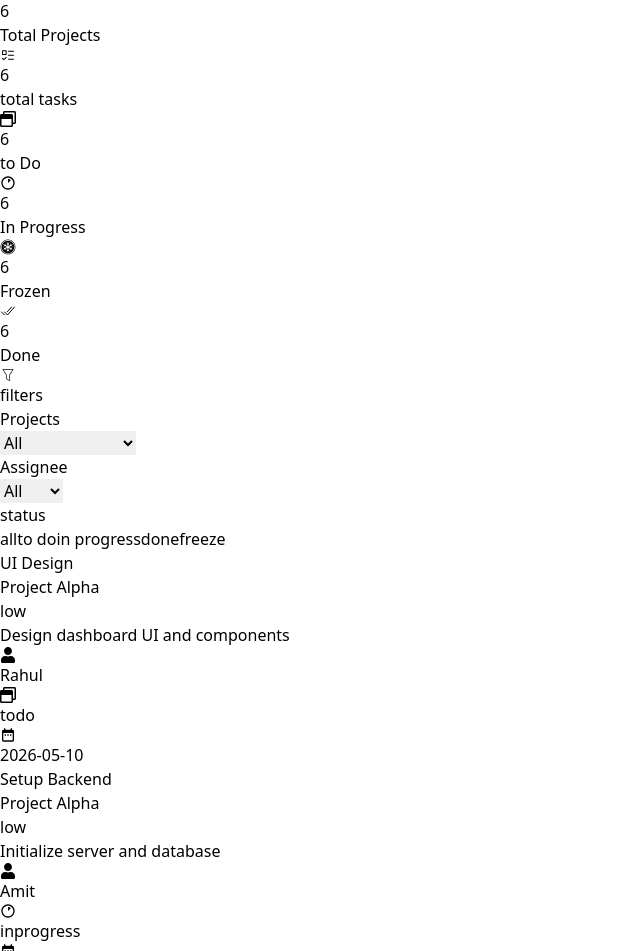
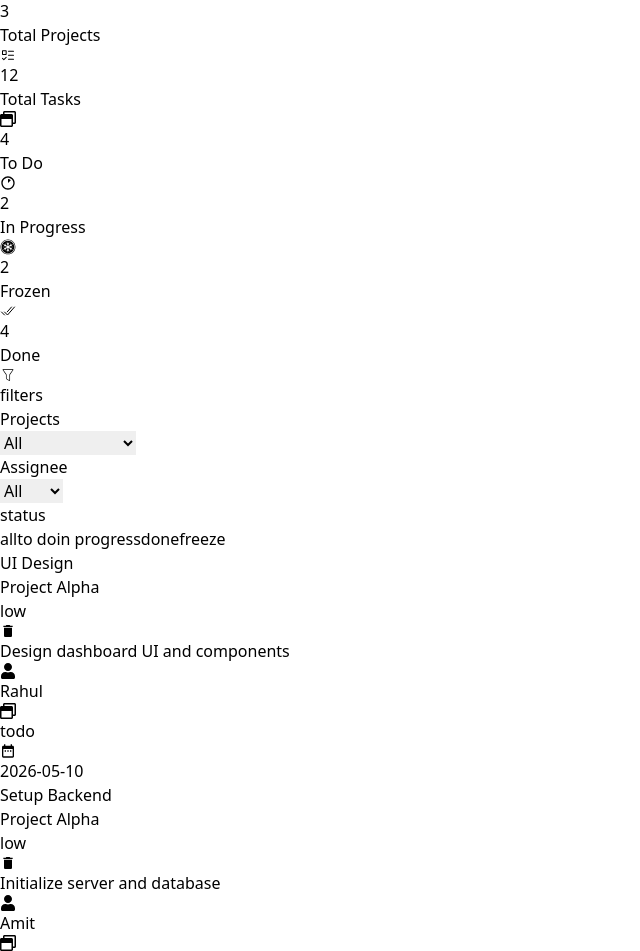
Before and after one commit to cseabhisheks/TTM, a React app in the folder frontend/: page / in a window 1280 px wide. Shown: the part 81-1032 px from the top of the page, without its empty margins (0-640 px from the left). Built offline with nearby package versions, Linux system fonts and the light colour scheme; the HTML template or start-up script is replaced by a standard one.

Commit message:
centralized data is made

```diff
--- a/frontend/src/App.jsx
+++ b/frontend/src/App.jsx
@@ -1,8 +1,12 @@
 import TaskStatCardContainer from "./layout/TaskStatCardContainer"
 import FilterCardContainer from "./layout/FilterCardContainer"
+import TaskProvider from "./context/TaskContext"
 export default function App() {
   return (<>
-    <TaskStatCardContainer />
-    <FilterCardContainer />
+    <TaskProvider>
+      <TaskStatCardContainer />
+      <FilterCardContainer />
+    </TaskProvider>
+
   </>)
 }
--- a/frontend/src/components/FilterCard.jsx
+++ b/frontend/src/components/FilterCard.jsx
@@ -7,6 +7,7 @@ import { IoCheckmarkDone } from "react-icons/io5";
 import { IoIosPeople } from "react-icons/io";
 import { GoProjectRoadmap } from "react-icons/go";
 import { MdDateRange } from "react-icons/md";
+import { MdDelete } from "react-icons/md";
 export default function FilterCard({ filteredTask, taskData }) {
     const priorityColor = {
         low: "bg-green-100",
@@ -26,16 +27,21 @@ export default function FilterCard({ filteredTask, taskData }) {
         done: "bg-green-500 text-white",
     };
     return (<>
-        <div className="mt-5 p-4 rounded-xl text-sm grid grid-cols-3 gap-5">
-            {filteredTask.map((task) => {
+        <div className="mt-5 p-4 rounded-xl text-sm grid md:grid-cols-3 gap-5">
+            {filteredTask.length === 0 ? (
+                <div className="col-span-full text-center text-gray-500 py-10">
+                    No tasks found 🥲
+                </div>
+            ) : filteredTask.map((task) => {
                 const StatusIcon = taskStatus[task.status];
                 return (
                     <div key={task.id} className="border p-4 rounded-xl mb-5  ">
                         <div className="mb-2">
-                            <div className="flex gap-5">
+                            <div className="flex gap-5 items-center">
                                 <div className="font-bold">{task.title}</div>
                                 <div>{taskData.projects.find(p => p.id === task.projectId)?.name}</div>
                                 <div className={`border rounded-xl px-4 ${priorityColor[task.priority]}`} >{task.priority}</div>
+                                <MdDelete className="text-red-500 rounded-[100%] hover:text-white hover:bg-gray-500 text-xl ml-auto cursor-pointer" />
                             </div>
                             <p>{task.description}</p>
                         </div>
--- /dev/null
+++ b/frontend/src/context/TaskContext.jsx
@@ -0,0 +1,157 @@
+import { createContext, useContext, useState, useEffect } from "react"
+
+const TaskContext = createContext();
+export const useTasks = () => useContext(TaskContext)
+
+export default function TaskProvider({ children }) {
+    // actual data
+    const data = {
+        projects: [
+            { id: 1, name: "Project Alpha" },
+            { id: 2, name: "Project Beta" },
+            { id: 3, name: "Project Gamma" }
+        ],
+
+        assignees: [
+            { id: 1, name: "Rahul" },
+            { id: 2, name: "Amit" },
+            { id: 3, name: "Priya" }
+        ],
+
+        tasks: [
+            // Project Alpha
+            {
+                id: 1,
+                title: "UI Design",
+                description: "Design dashboard UI and components",
+                projectId: 1,
+                assignee: "Rahul",
+                priority: 'low',
+                status: "todo",
+                deadline: "2026-05-10"
+            },
+            {
+                id: 2,
+                title: "Setup Backend",
+                description: "Initialize server and database",
+                projectId: 1,
+                assignee: "Amit",
+                priority: 'low',
+                status: "todo",
+                deadline: "2026-05-12"
+            },
+            {
+                id: 3,
+                title: "Testing",
+                description: "Perform unit and integration testing",
+                projectId: 1,
+                assignee: "Priya",
+                priority: 'low',
+                status: "done",
+                deadline: "2026-05-08"
+            },
+            {
+                id: 4,
+                title: "Deploy",
+                description: "Deploy app to production",
+                projectId: 1,
+                assignee: "Rahul",
+                status: "done",
+                priority: 'low',
+                deadline: "2026-05-15"
+            },
+
+            // Project Beta
+            {
+                id: 5,
+                title: "Landing Page",
+                description: "Create responsive landing page",
+                projectId: 2,
+                assignee: "Amit",
+                status: "todo",
+                priority: 'low',
+                deadline: "2026-05-11"
+            },
+            {
+                id: 6,
+                title: "Auth system",
+                description: "Implement login & signup",
+                projectId: 2,
+                assignee: "Rahul",
+                priority: 'low',
+                status: "inprogress",
+                deadline: "2026-05-14"
+            },
+            {
+                id: 7,
+                title: "Bug Fixing",
+                description: "Resolve reported issues",
+                projectId: 2,
+                assignee: "Priya",
+                status: "done",
+                priority: 'low',
+                deadline: "2026-05-09"
+            },
+            {
+                id: 8,
+                title: "Client Review",
+                description: "Prepare demo for client",
+                projectId: 2,
+                assignee: "Amit",
+                status: "freeze",
+                priority: 'low',
+                deadline: "2026-05-18"
+            },
+
+            // Project Gamma
+            {
+                id: 9,
+                title: "Database Design",
+                description: "Design schema and relations",
+                projectId: 3,
+                assignee: "Priya",
+                status: "todo",
+                priority: 'low',
+                deadline: "2026-05-13"
+            },
+            {
+                id: 10,
+                title: "API Development",
+                description: "Build REST APIs",
+                projectId: 3,
+                assignee: "Rahul",
+                status: "inprogress",
+                deadline: "2026-05-16",
+                priority: 'low',
+            },
+            {
+                id: 11,
+                title: "Optimization",
+                description: "Improve performance",
+                projectId: 3,
+                assignee: "Amit",
+                status: "done",
+                priority: 'low',
+                deadline: "2026-05-07"
+            },
+            {
+                id: 12,
+                title: "Final Testing",
+                description: "Final QA before release",
+                projectId: 3,
+                assignee: "Priya",
+                status: "freeze",
+                priority: 'high',
+                deadline: "2026-05-20"
+            }
+        ]
+    };
+
+    const [taskData, setTaskData] = useState(data);
+    return (<>
+        <TaskContext.Provider value={{ taskData,setTaskData }}>
+            {children}
+        </TaskContext.Provider>
+
+    </>)
+}
--- a/frontend/src/layout/FilterCardContainer.jsx
+++ b/frontend/src/layout/FilterCardContainer.jsx
@@ -1,153 +1,14 @@
 import { CiFilter } from "react-icons/ci";
 import { FaUser } from "react-icons/fa";
-import { useState } from "react";
+import { useState,useContext } from "react";
 import { applyFilters } from "../utilities/filterService";
 import FilterCard from "../components/FilterCard";
+import { useTasks } from "../context/TaskContext";
 export default function FilterCardContainer() {
     const filterButton = ["all", "to do", "in progress", "done", "freeze"]
+    // code to fetch
+    const {taskData}=useTasks();
 
-    // actual data
-    const taskData = {
-        projects: [
-            { id: 1, name: "Project Alpha" },
-            { id: 2, name: "Project Beta" },
-            { id: 3, name: "Project Gamma" }
-        ],
-
-        assignees: [
-            { id: 1, name: "Rahul" },
-            { id: 2, name: "Amit" },
-            { id: 3, name: "Priya" }
-        ],
-
-        tasks: [
-            // Project Alpha
-            {
-                id: 1,
-                title: "UI Design",
-                description: "Design dashboard UI and components",
-                projectId: 1,
-                assignee: "Rahul",
-                priority: 'low',
-                status: "todo",
-                deadline: "2026-05-10"
-            },
-            {
-                id: 2,
-                title: "Setup Backend",
-                description: "Initialize server and database",
-                projectId: 1,
-                assignee: "Amit",
-                priority: 'low',
-                status: "inprogress",
-                deadline: "2026-05-12"
-            },
-            {
-                id: 3,
-                title: "Testing",
-                description: "Perform unit and integration testing",
-                projectId: 1,
-                assignee: "Priya",
-                priority: 'low',
-                status: "done",
-                deadline: "2026-05-08"
-            },
-            {
-                id: 4,
-                title: "Deploy",
-                description: "Deploy app to production",
-                projectId: 1,
-                assignee: "Rahul",
-                status: "freeze",
-                priority: 'low',
-                deadline: "2026-05-15"
-            },
-
-            // Project Beta
-            {
-                id: 5,
-                title: "Landing Page",
-                description: "Create responsive landing page",
-                projectId: 2,
-                assignee: "Amit",
-                status: "todo",
-                priority: 'low',
-                deadline: "2026-05-11"
-            },
-            {
-                id: 6,
-                title: "Auth system",
-                description: "Implement login & signup",
-                projectId: 2,
-                assignee: "Rahul",
-                priority: 'low',
-                status: "inprogress",
-                deadline: "2026-05-14"
-            },
-            {
-                id: 7,
-                title: "Bug Fixing",
-                description: "Resolve reported issues",
-                projectId: 2,
-                assignee: "Priya",
-                status: "done",
-                priority: 'low',
-                deadline: "2026-05-09"
-            },
-            {
-                id: 8,
-                title: "Client Review",
-                description: "Prepare demo for client",
-                projectId: 2,
-                assignee: "Amit",
-                status: "freeze",
-                priority: 'low',
-                deadline: "2026-05-18"
-            },
-
-            // Project Gamma
-            {
-                id: 9,
-                title: "Database Design",
-                description: "Design schema and relations",
-                projectId: 3,
-                assignee: "Priya",
-                status: "todo",
-                priority: 'low',
-                deadline: "2026-05-13"
-            },
-            {
-                id: 10,
-                title: "API Development",
-                description: "Build REST APIs",
-                projectId: 3,
-                assignee: "Rahul",
-                status: "inprogress",
-                deadline: "2026-05-16",
-                priority: 'low',
-            },
-            {
-                id: 11,
-                title: "Optimization",
-                description: "Improve performance",
-                projectId: 3,
-                assignee: "Amit",
-                status: "done",
-                priority: 'low',
-                deadline: "2026-05-07"
-            },
-            {
-                id: 12,
-                title: "Final Testing",
-                description: "Final QA before release",
-                projectId: 3,
-                assignee: "Priya",
-                status: "freeze",
-                priority: 'high',
-                deadline: "2026-05-20"
-            }
-        ]
-    };
     // filter data
     const [filters, setFilters] = useState({
         projects: 'all',
--- a/frontend/src/layout/TaskStatCardContainer.jsx
+++ b/frontend/src/layout/TaskStatCardContainer.jsx
@@ -6,45 +6,57 @@ import { GiFrozenOrb } from "react-icons/gi";
 import { IoCheckmarkDone } from "react-icons/io5";
 import { IoIosPeople } from "react-icons/io";
 import { GoProjectRoadmap } from "react-icons/go";
+import { useTasks } from "../context/TaskContext";
 export default function TaskStatCardContainer() {
+    const { taskData } = useTasks();
+
+    const stats = {
+        totalProjects: taskData.projects.length,
+        totalTasks: taskData.tasks.length,
+        todo: taskData.tasks.filter(t => t.status === "todo").length,
+        inprogress: taskData.tasks.filter(t => t.status === "inprogress").length,
+        freeze: taskData.tasks.filter(t => t.status === "freeze").length,
+        done: taskData.tasks.filter(t => t.status === "done").length,
+    };
+
     const taskStatData = [
         {
-            count: 6,
+            count: stats.totalProjects,
             title: 'Total Projects',
-            Icon: GoProjectRoadmap ,
+            Icon: GoProjectRoadmap,
             color: 'brown'
         },
         {
-            count: 6,
-            title: 'total tasks',
+            count: stats.totalTasks,
+            title: 'Total Tasks',
             Icon: GoTasklist,
             color: 'gray'
         },
         {
-            count: 6,
-            title: 'to Do',
+            count: stats.todo,
+            title: 'To Do',
             Icon: FaRegWindowRestore,
             color: 'red'
         },
         {
-            count: 6,
+            count: stats.inprogress,
             title: 'In Progress',
             Icon: RiProgress1Line,
             color: 'green'
         },
         {
-            count: 6,
+            count: stats.freeze,
             title: 'Frozen',
             Icon: GiFrozenOrb,
             color: 'gold'
         },
         {
-            count: 6,
+            count: stats.done,
             title: 'Done',
             Icon: IoCheckmarkDone,
             color: 'blue'
         },
-    ]
+    ];
 
     return (<>
         <div className="p-5">
```
